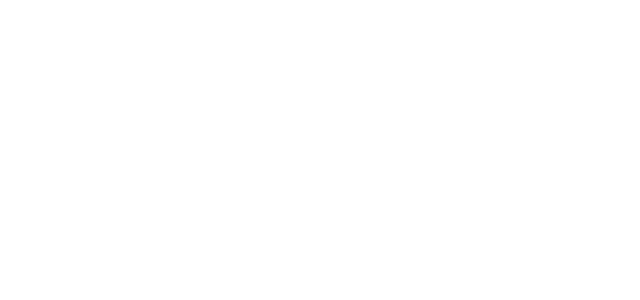
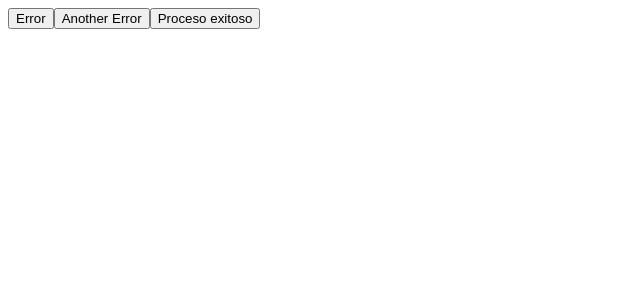
Before and after one commit to pedro-donoso/usestate-app, a React (Create React App) app: page / in a window 1280 px wide. Shown: the top 300 px of the page, without its empty margins (0-640 px from the left). Built offline with nearby package versions, Linux system fonts and the light colour scheme.

Commit message:
agrego botones

```diff
--- a/src/ErrorApp.js
+++ b/src/ErrorApp.js
@@ -6,7 +6,16 @@
 
   return (
     <div>
-      {error}
+    <button onClick={()=>setError("Error al traer con la API")}>
+    Error
+    </button>
+    <button onClick={()=>setError("Credenciales incorrectas")}>
+    Another Error
+    </button>
+    <button onClick={()=>setError("")}>
+    Proceso exitoso
+    </button>
+      {error && <h1>{error}</h1>}
     </div>
   )
 }
```
